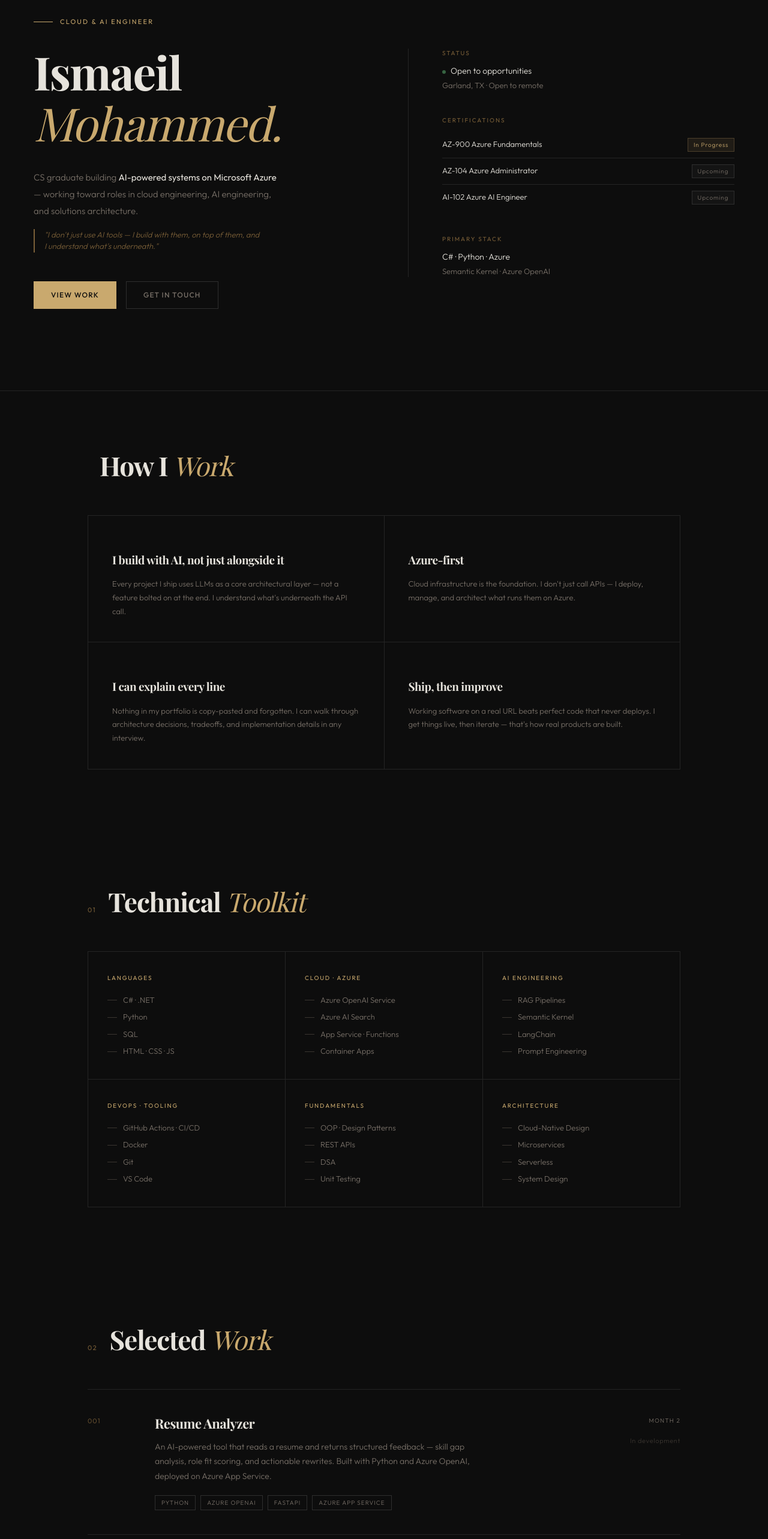
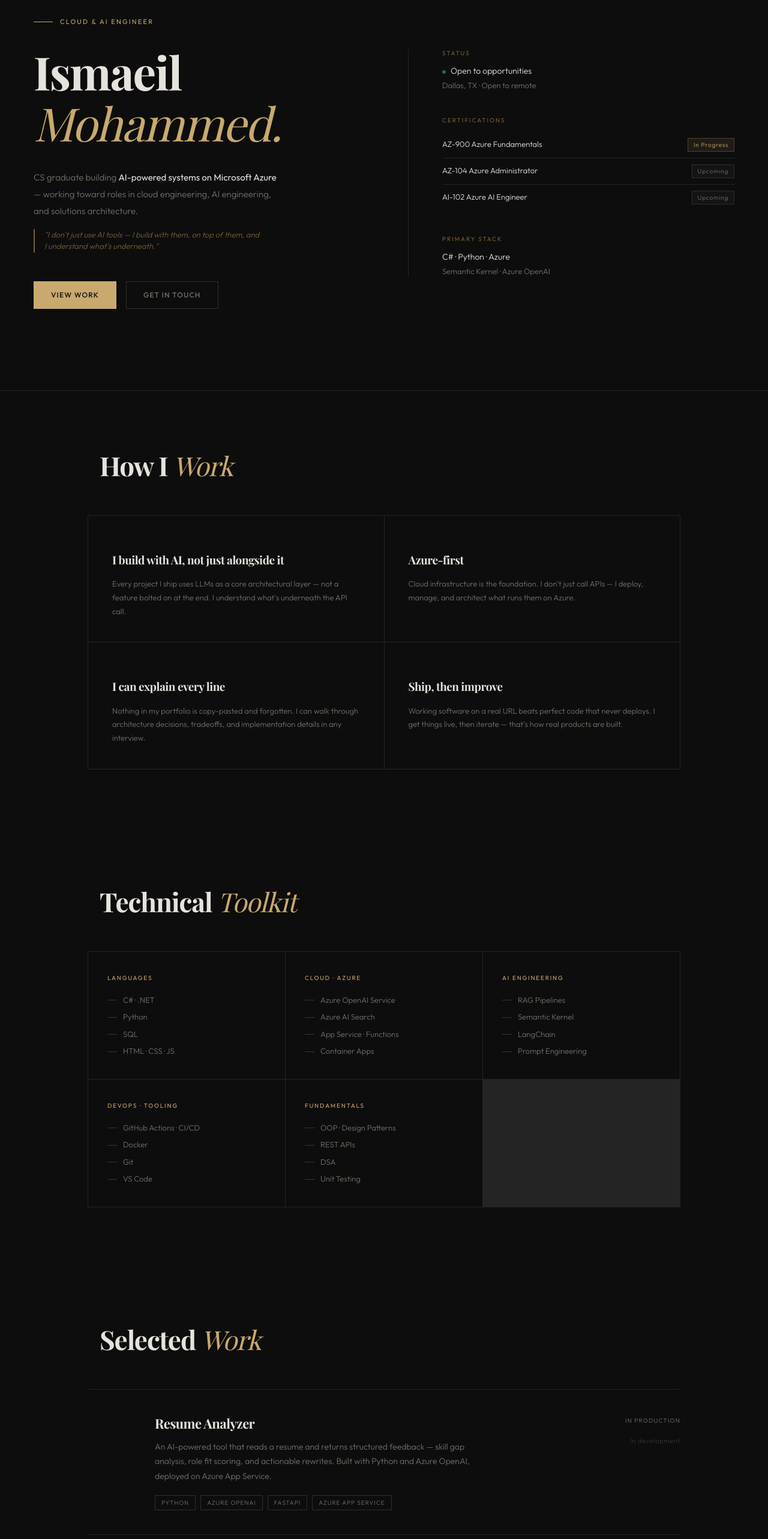
Before and after one commit to Itsasmile/Portfolio, a React (Vite) app: page / in a window 1280 px wide. Shown: the part 220-2786 px from the top of the page at 60% size. Built offline with nearby package versions, Linux system fonts and the light colour scheme; a web font is replaced by a local one.

Commit message:
updated projects

```diff
--- a/src/components/Projects.jsx
+++ b/src/components/Projects.jsx
@@ -4,7 +4,7 @@ import SectionHeader from './SectionHeader'
 export default function Projects() {
   return (
     <section id="projects" className="max-w-[1100px] mx-auto px-14 py-24">
-      <SectionHeader number="02" title="Selected" italic="Work" />
+      <SectionHeader title="Selected" italic="Work" />
 
       <div className="flex flex-col reveal">
         {PROJECTS.map((p, i) => (
--- a/src/components/Skills.jsx
+++ b/src/components/Skills.jsx
@@ -4,7 +4,7 @@ import SectionHeader from './SectionHeader'
 export default function Skills() {
   return (
     <section id="skills" className="max-w-[1100px] mx-auto px-14 py-24">
-      <SectionHeader number="01" title="Technical" italic="Toolkit" />
+      <SectionHeader title="Technical" italic="Toolkit" />
 
       <div className="grid grid-cols-1 md:grid-cols-3 gap-px bg-border border border-border reveal">
         {SKILLS.map((group) => (
--- a/src/data/content.js
+++ b/src/data/content.js
@@ -3,13 +3,13 @@ export const PERSONAL = {
   firstName:  'Ismaeil',
   lastName:   'Mohammed',
   role:       'Cloud & AI Engineer',
-  location:   'Garland, TX',
+  location:   'Dallas, TX',
   remote:     'Open to remote',
-  email:      'your@email.com',
-  github:     'https://github.com/yourusername',
-  githubLabel:'github.com/yourusername',
-  linkedin:   'https://linkedin.com/in/yourusername',
-  linkedinLabel: 'linkedin.com/in/yourusername',
+  email:      'ismaeil.mohammed99@gmail.com',
+  github:     'https://github.com/itsasmile',
+  githubLabel:'github.com/itsasmile',
+  linkedin:   'https://linkedin.com/in/Ismaeil-Mohammed/',
+  linkedinLabel: 'linkedin.com/in/IsmaeilMohammed',
   resume:     '/resume.pdf',
   tagline:    '"I don\'t just use AI tools — I build with them, on top of them, and I understand what\'s underneath."',
   summary:    'CS graduate building AI-powered systems on Microsoft Azure — working toward roles in cloud engineering, AI engineering, and solutions architecture.',
@@ -42,63 +42,28 @@ export const SKILLS = [
     label: 'Fundamentals',
     items: ['OOP · Design Patterns', 'REST APIs', 'DSA', 'Unit Testing'],
   },
-  {
+  /*{
     label: 'Architecture',
     items: ['Cloud-Native Design', 'Microservices', 'Serverless', 'System Design'],
-  },
-]
-
-export const ROADMAP = [
-  {
-    period:  'Month 1–2',
-    title:   'Foundations Sprint',
-    desc:    'C# fundamentals, Python DSA via NeetCode, portfolio live on Vercel, first AI project using Azure OpenAI API. AZ-900 exam at end of Month 2.',
-    tags:    ['C#', 'Python', 'Azure OpenAI', 'AZ-900'],
-    active:  true,
-    done:    false,
-  },
-  {
-    period:  'Month 3',
-    title:   'Azure Infrastructure + AI Entry',
-    desc:    'AZ-104 deep dive covering networking, IAM, and storage. Build a Python RAG chatbot using Azure AI Search + Azure OpenAI. Two portfolio projects live.',
-    tags:    ['AZ-104', 'RAG', 'Azure AI Search', 'Python'],
-    active:  false,
-    done:    false,
-  },
-  {
-    period:  'Month 4',
-    title:   'Semantic Kernel + AI-102',
-    desc:    'Build a C# + Semantic Kernel AI application on Azure. Pass AI-102. Begin system design study and LeetCode medium ramp-up for interviews.',
-    tags:    ['Semantic Kernel', 'C#', 'AI-102', 'System Design'],
-    active:  false,
-    done:    false,
-  },
-  {
-    period:  'Month 5–6',
-    title:   'Capstone + Job Ready',
-    desc:    'Full RAG-based AI Study Assistant deployed on Azure Container Apps with CI/CD. Portfolio polished. Actively applying to cloud and AI engineering roles.',
-    tags:    ['Container Apps', 'GitHub Actions', 'Interview Prep', 'Applying'],
-    active:  false,
-    done:    false,
-  },
+  },*/
 ]
 
 export const PROJECTS = [
   {
-    index:  '001',
+    /*index:  '001',*/
     title:  'Resume Analyzer',
     desc:   'An AI-powered tool that reads a resume and returns structured feedback — skill gap analysis, role fit scoring, and actionable rewrites. Built with Python and Azure OpenAI, deployed on Azure App Service.',
     stack:  ['Python', 'Azure OpenAI', 'FastAPI', 'Azure App Service'],
-    status: 'Month 2',
+    status: 'In production',
     live:   false,
     github: null,
   },
   {
-    index:  '002',
+    /*index:  '002',*/
     title:  'AI Study Assistant — RAG',
     desc:   'A retrieval-augmented generation chatbot that lets users upload documents and query them conversationally. Built with C#, Semantic Kernel, and Azure AI Search. Deployed on Azure Container Apps with a full CI/CD pipeline via GitHub Actions.',
     stack:  ['C#', 'Semantic Kernel', 'Azure OpenAI', 'Azure AI Search', 'Container Apps'],
-    status: 'Month 4',
+    status: 'Planned',
     live:   false,
     github: null,
   },
@@ -106,5 +71,5 @@ export const PROJECTS = [
 
 export const CURRENTLY_BUILDING = 'Portfolio website · Setting up Azure account · Starting AZ-900 on Microsoft Learn'
 
-export const PROGRESS_STEPS = ['Month 1', 'Month 2', 'Month 3', 'Month 4']
+export const PROGRESS_STEPS = ['Sprint 1', 'Sprint 2', 'Sprint 3', 'Sprint 4']
 export const CURRENT_STEP = 0 // 0-indexed — update as you progress
```
